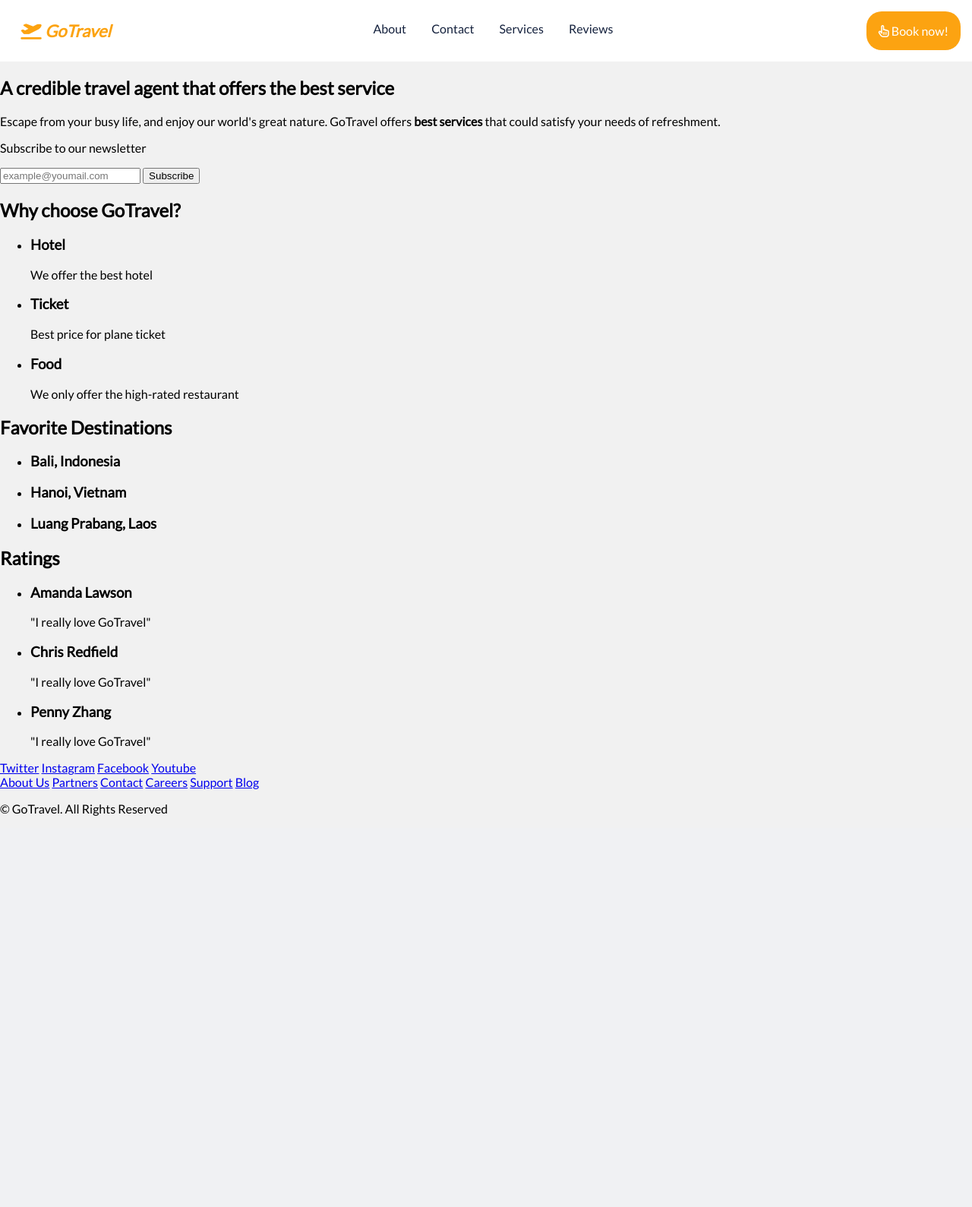
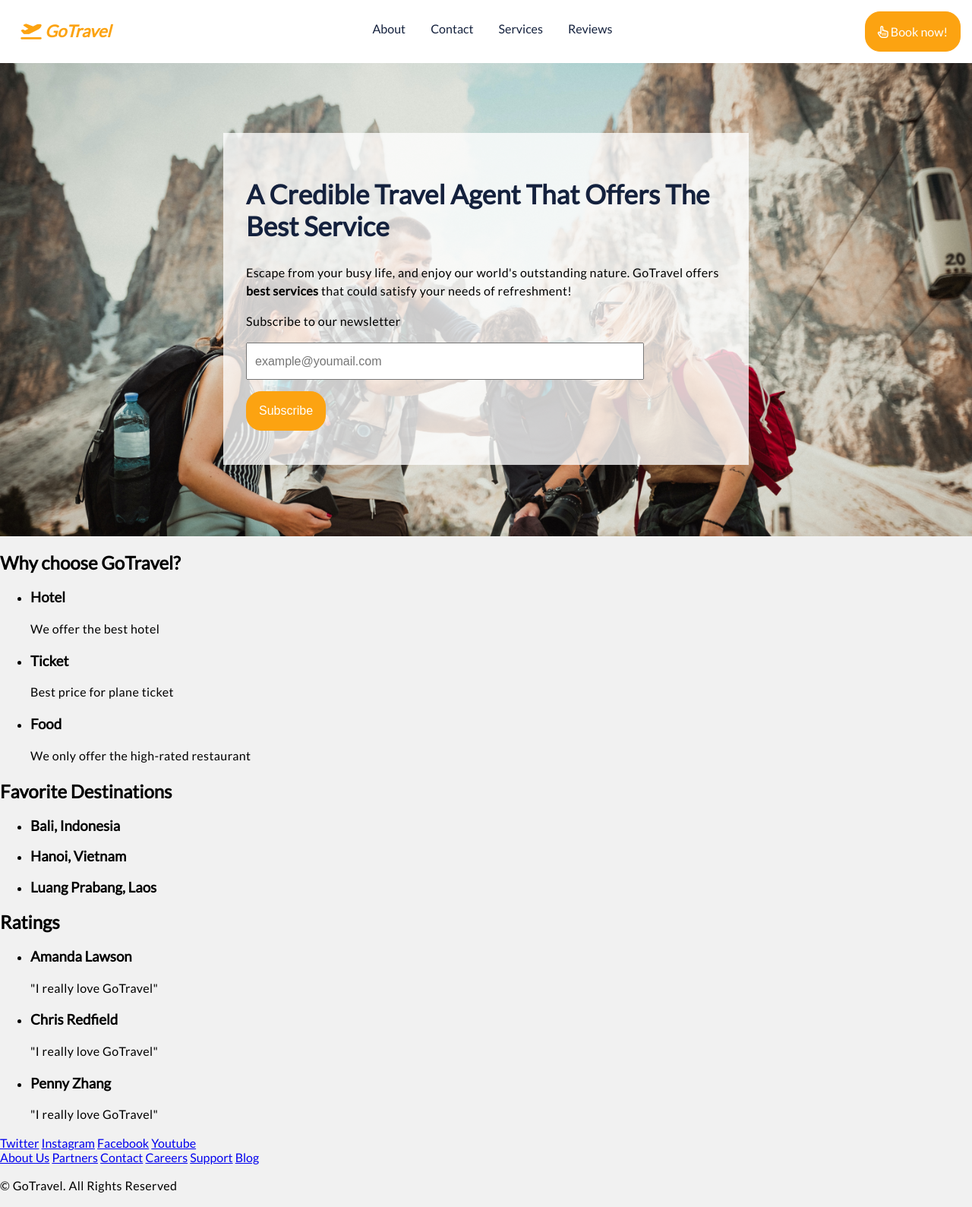
Before and after one commit to javaliKai/GoTravel, a PHP site: page / in a window 1280 px wide. Shown: the whole page at 76% size. Before the commit the page ends 1074 px from the top, so only its background shows below. Run offline with PHP 8.4, Linux system fonts and the light colour scheme; some libraries are stand-ins or nearby versions.

Commit message:
Working on the banner section

```diff
--- a/assets/style.css
+++ b/assets/style.css
@@ -22,16 +22,23 @@ body {
   padding: 1rem;
   color: var(--White);
   text-decoration: none;
+  border: 1px solid var(--Orange);
   border-radius: 20px;
   display: inline-block;
-  margin: 15px;
+  margin: 0.9375rem;
   transition: all ease-in 0.22s;
 }
 
 .button:hover {
   background-color: var(--White);
-  border-color: var(--Orange);
   color: var(--Orange);
+}
+
+p {
+  line-height: 1.5;
+  font-size: 1rem;
+  color: var(--Black);
+  letter-spacing: 0.4px;
 }
 
 /* NAVBAR */
@@ -39,6 +46,10 @@ body {
   display: flex;
   justify-content: space-between;
   background-color: var(--White);
+  position: fixed;
+  z-index: 1; /* If I remove this, the banner container will overlay*/
+  top: 0;
+  width: 100%;
 }
 
 .header .logo {
@@ -66,3 +77,47 @@ body {
 .nav-links a:not(:last-child) {
   margin-right: 1.875rem;
 }
+
+.banner {
+  /* margin-top: 5.625rem; */
+  margin-top: 5.08625rem;
+}
+
+/* BANNER */
+.banner {
+  background-image: url('./Images/banner.jpg');
+  background-size: cover;
+  background-repeat: no-repeat;
+  background-position: center center;
+  height: 39.0625rem;
+  width: 100%;
+}
+
+.banner .container {
+  width: 39.5rem;
+  margin: 0 auto;
+  position: relative;
+  top: 15%;
+  padding: 1.875rem;
+  background-color: rgba(255, 255, 255, 0.78);
+}
+
+.banner .container h1 {
+  text-transform: capitalize;
+  font-size: 2.1875rem;
+  color: var(--Navy);
+}
+
+.banner .container #email {
+  width: 31.25rem;
+  height: 1.5625rem;
+  padding: 0.625rem;
+  font-size: 1rem;
+}
+
+.banner .container .btn-submit {
+  display: block;
+  margin-left: 0;
+  cursor: pointer;
+  font-size: 1rem;
+}
--- a/index.html
+++ b/index.html
@@ -38,12 +38,13 @@
   <section class="banner">
     <div class="container">
       <h1>A credible travel agent that offers the best service</h1>
-      <p>Escape from your busy life, and enjoy our world's great nature. GoTravel offers <strong>best services</strong> that could satisfy your needs of refreshment.</p>
+      <p>Escape from your busy life, and enjoy our world's outstanding nature. GoTravel offers <br><strong>best services</strong> that could satisfy your needs of refreshment!</p>
+
 
       <p>Subscribe to our newsletter</p>
       <form action="#">
         <input type="email" name="email" id="email" placeholder="example@youmail.com">
-        <input type="submit" value="Subscribe">
+        <input class="btn-submit button" type="submit" value="Subscribe">
       </form>
     </div>
   </section>
```
Also changed, not shown: assets/Images/banner.jpg (added), 1 other file.
